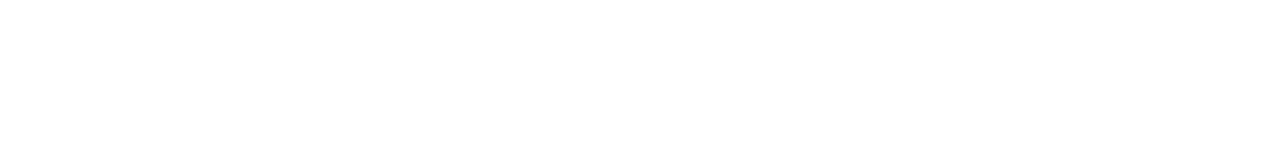
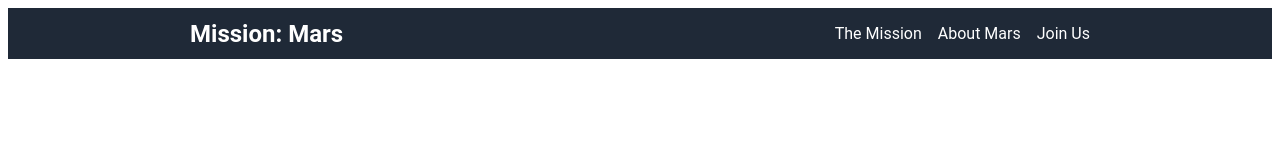
Before and after one commit to AmyGois/landing-page, a plain HTML site: page index.html in a window 1280 px wide. Drawn offline with Linux system fonts and the light colour scheme.

Commit message:
Create navigation bar

```diff
--- a/index.html
+++ b/index.html
@@ -7,6 +7,15 @@
   </head>
 
   <body>
-
+    <nav>
+      <div class="container">
+        <div class="logo"><a href="#">Mission: Mars</a></div>
+        <ul>
+          <li><a href="#">The Mission</a></li>
+          <li><a href="#">About Mars</a></li>
+          <li><a href="#">Join Us</a></li>
+        </ul>
+      </div>
+    </nav>
   </body>
 </html>
--- a/styles.css
+++ b/styles.css
@@ -0,0 +1,37 @@
+* {
+    font-family: 'Roboto', sans-serif;
+}
+
+.container {
+    max-width: 900px;
+    margin: 0 auto;
+    padding-left: 16px;
+    padding-right: 16px;
+    display: flex;
+}
+
+/* Navigation bar */
+nav {
+    background-color: #1f2937;
+}
+
+nav .container {
+    justify-content: space-between;
+    align-items: center;
+}
+
+nav a {
+    color: #fff;
+    text-decoration: none;
+}
+
+.logo {
+    font-size: 24px;
+    font-weight: bold;
+}
+
+nav ul {
+    display: flex;
+    list-style: none;
+    gap: 16px;
+}
```
